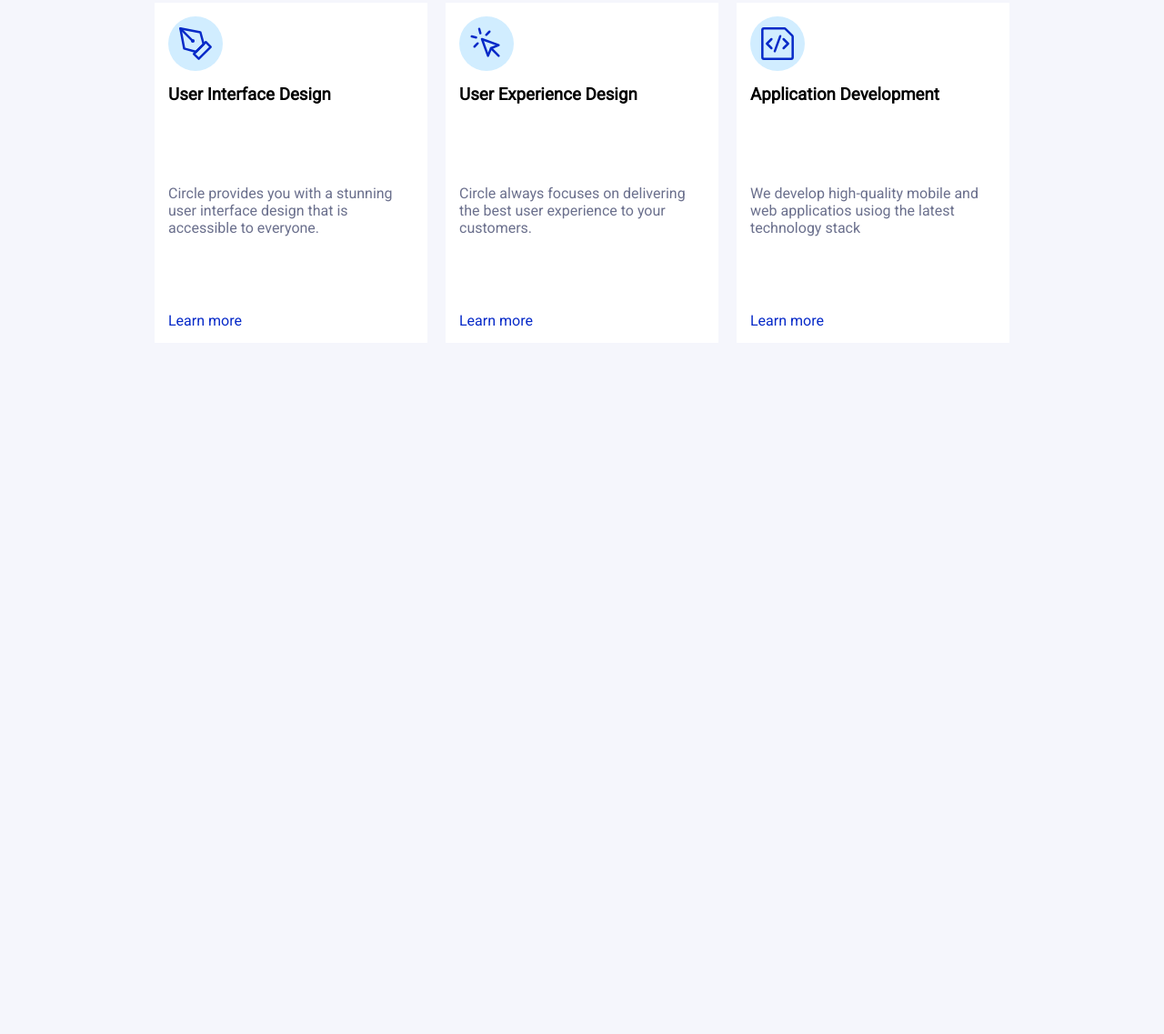
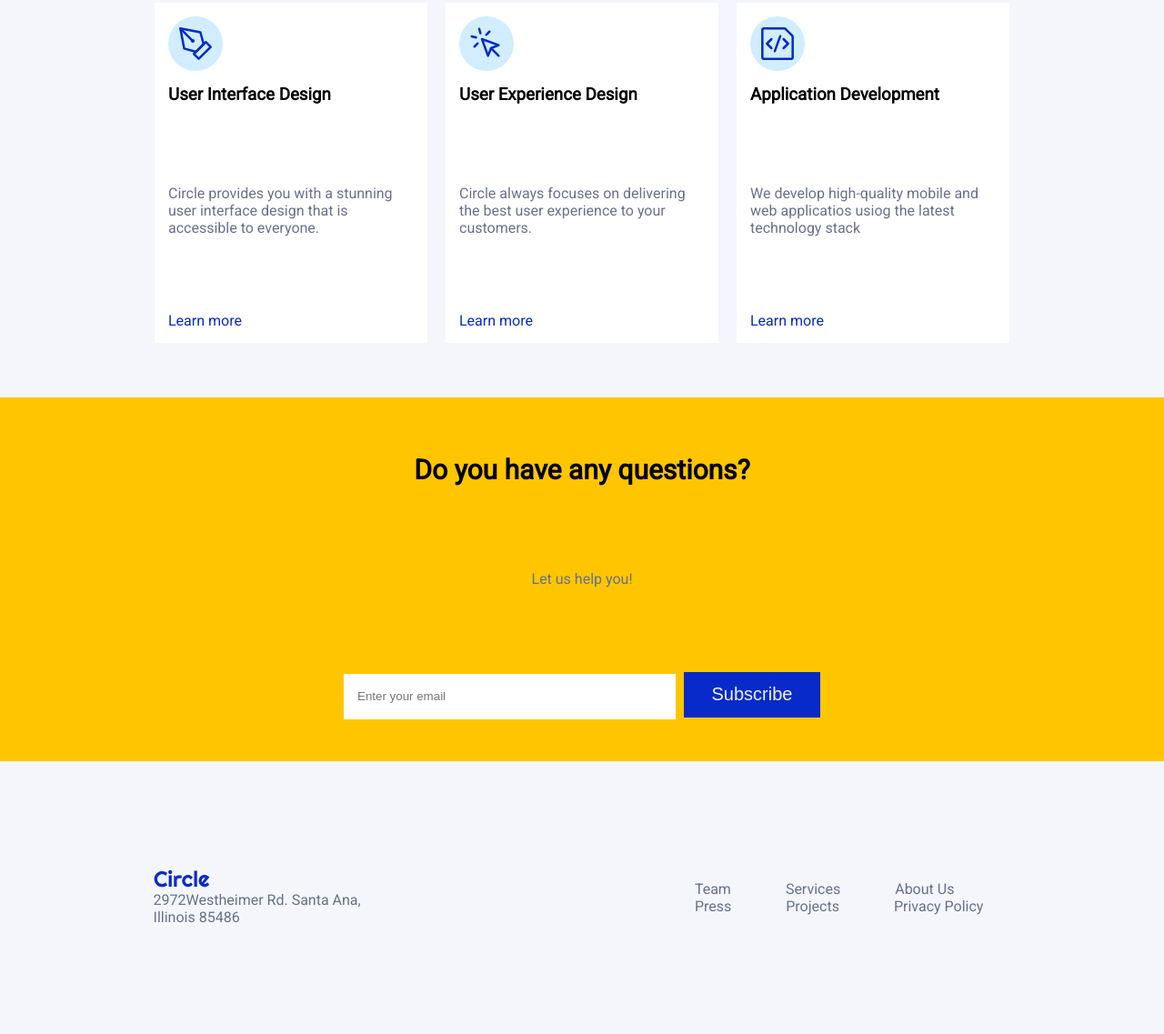
Before and after one commit to MargaBen/Webcircle, a website: page index.html in a window 1280 px wide. Shown: the part 2073-3210 px from the top of the page at 91% size. Before the commit the page ends 2510 px from the top, so only its background shows below. Drawn offline with Linux system fonts and the light colour scheme.

Commit message:
newsletter section & footer

```diff
--- a/index.html
+++ b/index.html
@@ -141,6 +141,33 @@
           </div>
         </div>
       </section>
+      <section class="newsletter-section">
+        <h3>Do you have any questions?</h3>
+        <p>Let us help you!</p>
+        <form>
+          <input type="email" required placeholder="Enter your email">
+          <button type="submit">Subscribe</button>
+        </form>
+      </section>
+      <footer>
+        <div class="footer-logo">
+          <img src="logos/circle.svg" alt="logo circle">
+          <p>2972Westheimer Rd. Santa Ana, <br>
+          Illinois 85486</p>
+        </div>
+        <div>
+          <ul>
+            <li>Team</li>
+            <li>Services</li>
+            <li>About Us</li>
+          </ul>
+          <ul>
+            <li>Press</li>
+            <li>Projects</li>
+            <li>Privacy Policy</li>
+          </ul>
+        </div>
+      </footer>
     </div>
   </body>
 </html>
--- a/style.css
+++ b/style.css
@@ -51,7 +51,6 @@ body {
 
   .hero-images {
     position: relative;
-    /* background-image: url(hero-section/hero-image.png); */
     background-size: contain;
     background-repeat: no-repeat;
   }
@@ -272,6 +271,39 @@ body {
     position: absolute;
     bottom: 15px;
     color: rgb(7, 42, 200);
+  }
+  section.newsletter-section {
+    display: flex;
+    background-color: #ffc600;
+    height: 400px;
+    flex-direction: column;
+    justify-content: space-around;
+    align-items: center;
+  }
+  input[type="email"] {
+    width: 350px;
+    height: 50px;
+    border-style: none;
+    margin-right: 5px;
+    padding-left: 15px;
+  }
+  .newsletter-section h3 {
+    font-size: 30px;
+    margin-top: 15px;
+  }
+  .newsletter-section p {
+    color: #68708d;
+  }
+  footer {
+    display: flex;
+    height: 300px;
+    align-content: space-around;
+    justify-content: space-around;
+    align-items: center;
+  }
+  footer p,
+  footer li {
+    color: #68708d;
   }
 }
 
@@ -541,4 +573,40 @@ body {
     bottom: 15px;
     color: rgb(7, 42, 200);
   }
+  section.newsletter-section {
+    display: flex;
+    background-color: #ffc600;
+    height: 400px;
+    flex-direction: column;
+    justify-content: space-around;
+    align-items: center;
+  }
+  input[type="email"] {
+    width: 150px;
+    height: 50px;
+    border-style: none;
+    margin-right: 5px;
+    padding-left: 15px;
+  }
+  .newsletter-section h3 {
+    font-size: 30px;
+    margin-top: 15px;
+  }
+  .newsletter-section p {
+    color: #68708d;
+  }
+  footer {
+    display: flex;
+    flex-direction: column-reverse;
+    align-items: center;
+    justify-content: space-between;
+    height: 243px;
+  }
+  footer p,
+  footer li {
+    color: #68708d;
+  }
+  .footer-logo {
+    padding-bottom: 16px;
+  }
 }
```
